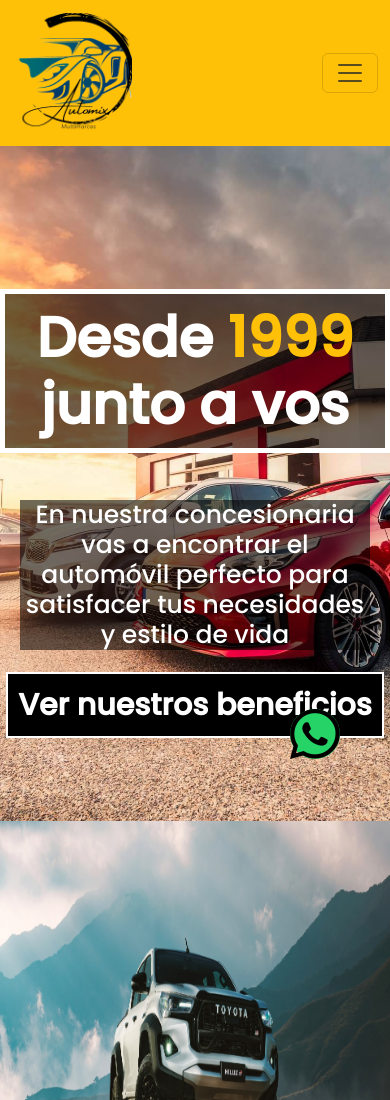
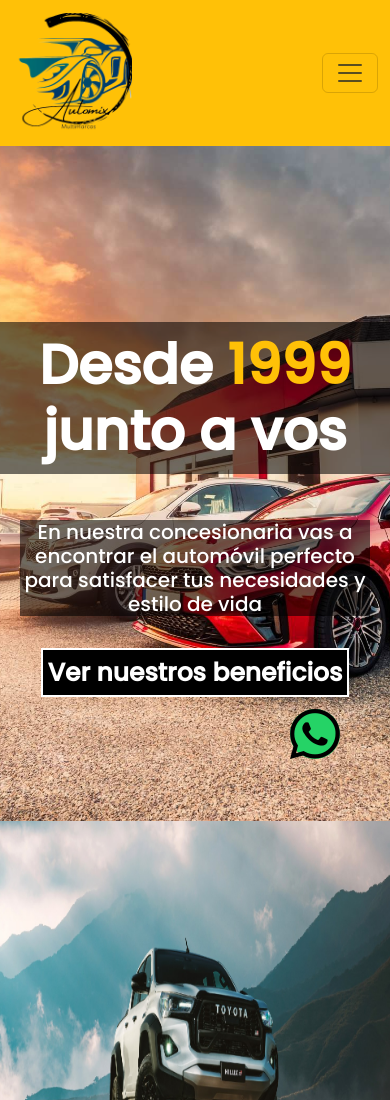
Before and after one commit to dibe8/PF-Dibenedetto, a website: page index.html in a window 390 px wide. Shown: the top 1100 px of the page. Drawn offline with nearby package versions, Linux system fonts and the light colour scheme.

Commit message:
ajuste-mediaquery

```diff
--- a/scss/_bases/_generales.scss
+++ b/scss/_bases/_generales.scss
@@ -150,7 +150,7 @@ header nav ul li{
 
 .grid-item:hover a{
     background-color: $color-secundario;
-    color: white;
+    color: $color-terciario;
     transition: .5s;
 }
 
--- a/scss/_bases/_mediaquery.scss
+++ b/scss/_bases/_mediaquery.scss
@@ -22,13 +22,13 @@
 
 @media screen and (max-width: 825px){
 
-    .hero h1{
+    .hero .display-3 h1{
         border: none;
     }
 }
 @media screen and (max-width: 450px){
 
-.hero h1{
+.hero .display-3 h1{
     font-size: 55px;
     border: none;
 }
@@ -37,7 +37,7 @@
 
 @media screen and (max-width: 450px){
 
-.hero p{
+.hero .display-3 p{
     font-size: 20px;
 }
 
@@ -45,7 +45,7 @@
 
 @media screen and (max-width: 450px){
 
-.hero a{
+.hero .display-3 a{
     text-decoration: none;
     font-family: 'Poppins', sans-serif;
     color: white;
--- a/scss/components/_main.scss
+++ b/scss/components/_main.scss
@@ -46,7 +46,7 @@
         font-family: 'Poppins', sans-serif;
         color: white;
         font-weight: bold;
-        font-size: 30px;
+        font-size: 25px;
         background-color: $color-secundario;
         padding: 10px;
         border: 2px solid $color-terciario;
@@ -122,9 +122,9 @@
                 font-size: 17px;
                 font-weight: bold;
             }
-            p{
 
-            }
+
+
         }
     }
 }
```
Also changed, not shown: css/estilos.css.
